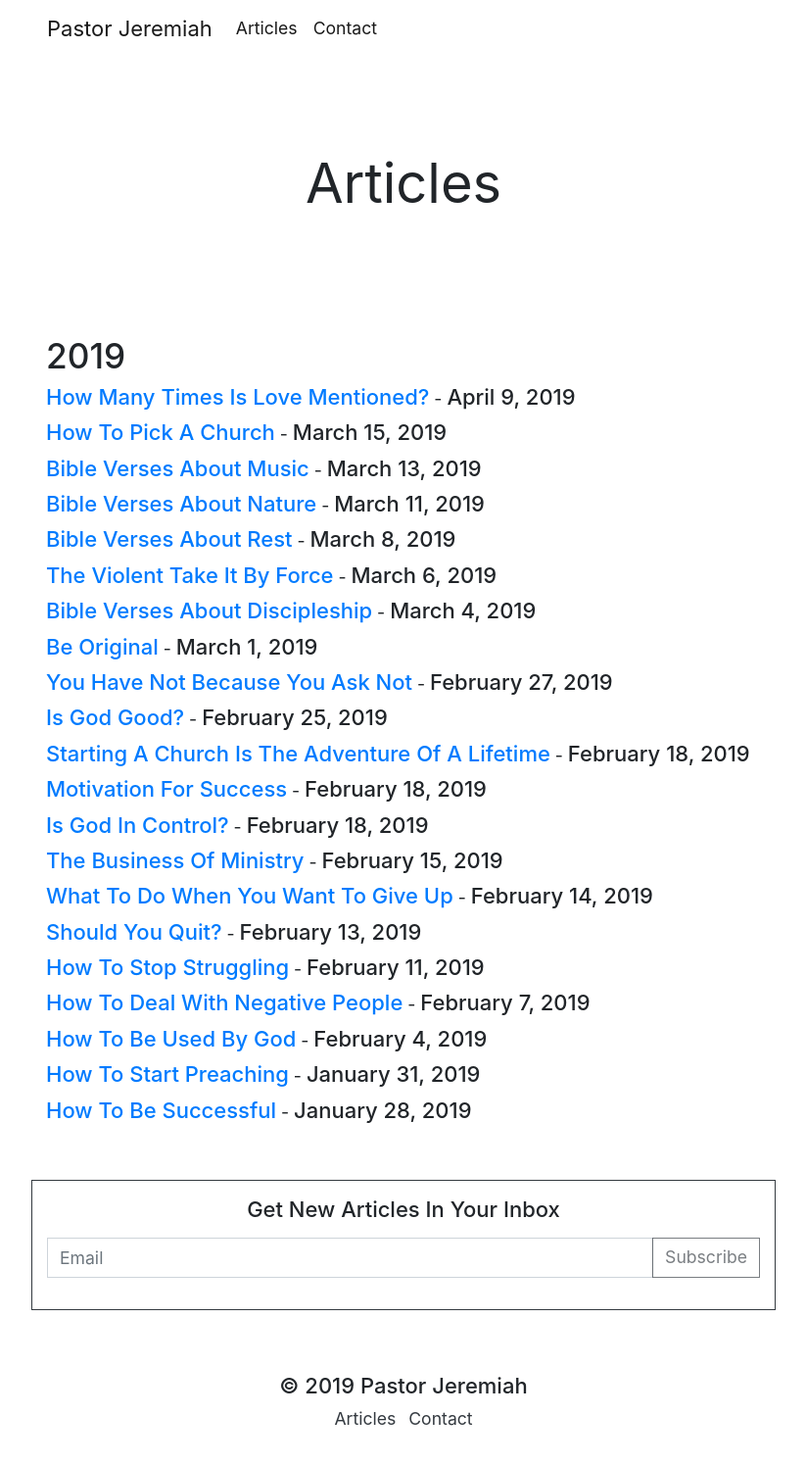
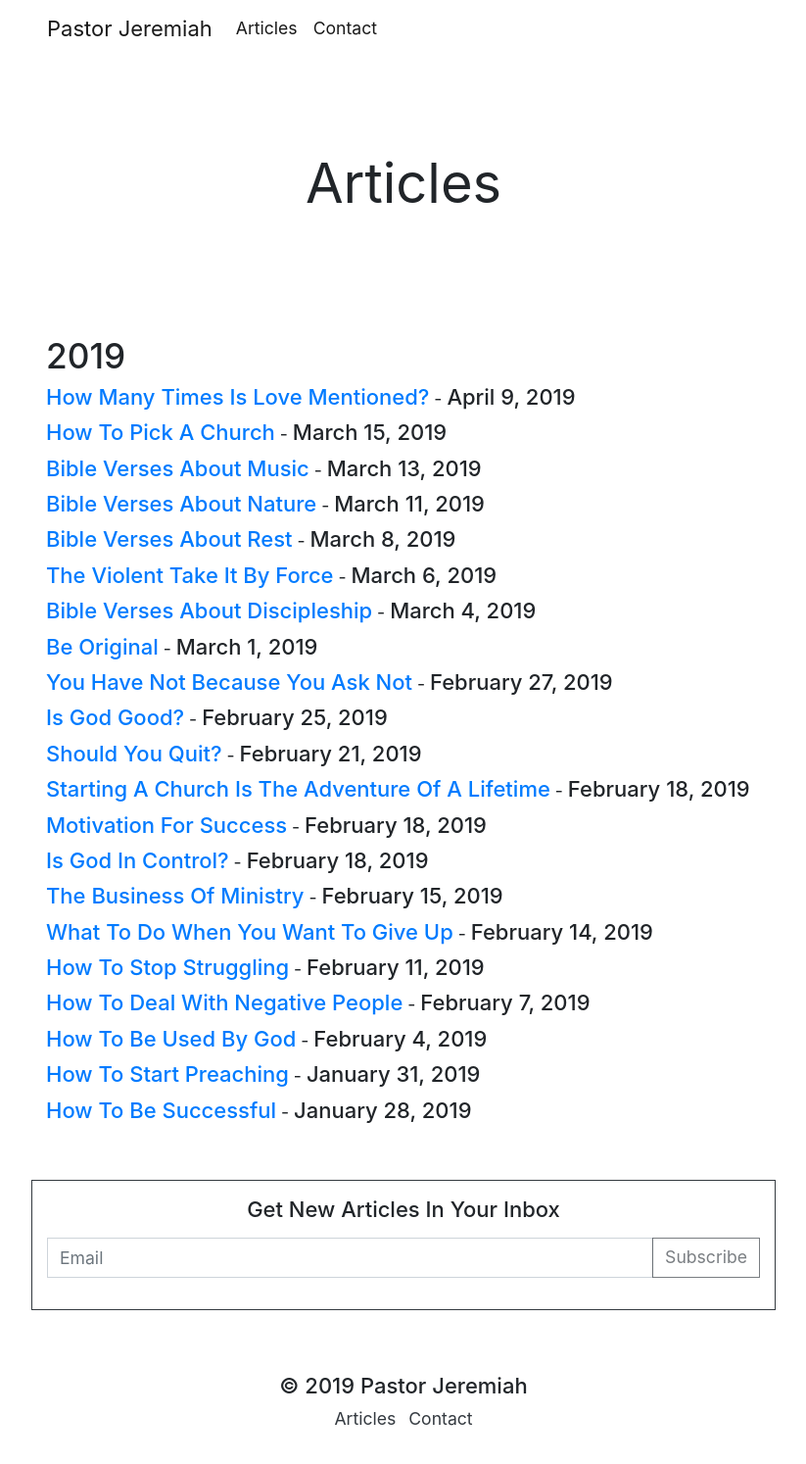
Before and after one commit to jmofyi/pastorjeremiah, a Jekyll site: the page built from articles.html, in a window 1280 px wide. Shown: the whole page at 98% size, without its empty margins (228-1051 px from the left). Built offline with Jekyll 4.4.1, drawn with Linux system fonts in a browser that asks for light colours.

Commit message:
Update from Forestry.io Jeremiah Thomas updated _posts/2019-02-13-should-you-quit.md

```diff
--- a/_posts/2019-02-13-should-you-quit.md
+++ b/_posts/2019-02-13-should-you-quit.md
@@ -1,13 +1,13 @@
 ---
 title: Should You Quit?
-date: 2019-02-13 05:00:00 Z
+date: 2019-02-21 00:00:00 -0500
 tags:
 - being called
 description: How to persevere when times are tough.
 image: "/uploads/pastor-jeremiah.jpg"
 layout: post
+
 ---
-
 The church had been going for about a month and a half. Our attendance was fluctuating from about five to fifteen people.
 
 One week we would have some visitors come and I would be excited about the growth. The next week the attendance would drop back down again to a handful.
```
